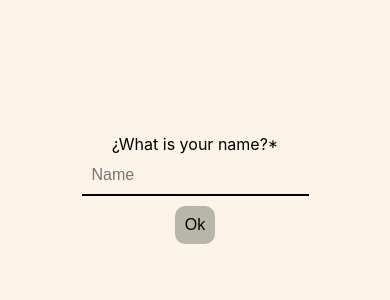
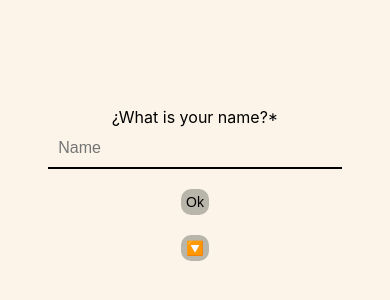
Before and after one commit to titirey18/Formulario2, a React (Vite) app: page / in a window 390 px wide. Shown: the part 234-534 px from the top of the page. Built offline with nearby package versions, Linux system fonts and the light colour scheme.

Commit message:
commit change

```diff
--- a/src/App.css
+++ b/src/App.css
@@ -7,6 +7,13 @@
   align-items: center;
   padding: 2rem;
   text-align: center;
+}
+.Forms{
+  width: 100%;
+  height: 300px;
+  align-items: center;
+  justify-content: center;
+  display: flex;
 }
 
 .logo {
--- a/src/components/Form/form.css
+++ b/src/components/Form/form.css
@@ -1,12 +1,23 @@
-label{
+label {
+  position: relative;
+  right: 390px;
+  bottom: 10px;
   color: black;
+  font-size: 20px;
 }
 
+.block {
+  width: 80%;
+}
 
 .animate__animated {
   animation-duration: 2s;
 }
 
+form {
+  display: flex;
+  flex-direction: column;
+}
 
 input,
 select {
@@ -17,16 +28,19 @@ select {
   border: none;
   background-color: rgb(252, 244, 232);
   border-bottom: solid 2px black;
-  font-size: 16px;
+  font-size: 18px;
 }
 
 button {
-  padding: 10px;
+  padding: 5px 10px;
   background-color: #b8b5ab;
   color: rgb(0, 0, 0);
   border: none;
   border-radius: 10px;
-  font-size: 16px;
+  font-size: 18px;
+  width: auto;
+  display: block;
+  margin: 10px auto;
   cursor: pointer;
   transition: background-color 0.3s ease;
 }
@@ -35,8 +49,75 @@ button:hover {
   background-color: #45a049;
 }
 
+.button-next {
+  position: relative;
+  top: 310px;
+  left: 45rem;
+  font-size: 23px;
+}
 
 span {
   font-size: 13px;
   color: red;
 }
+
+
+@media (max-width: 1024px) {
+  .button-next {
+    left: 35rem;
+    top: 270px;
+  }
+}
+
+
+@media (max-width: 768px) {
+  label {
+    right: 0;
+    bottom: 5px;
+    font-size: 18px;
+    text-align: center;
+  }
+
+  .block {
+    width: 90%;
+  }
+
+  input,
+  select {
+    font-size: 16px;
+  }
+
+  button {
+    font-size: 16px;
+    padding: 5px 8px;
+  }
+
+  .button-next {
+    left: 0;
+    right: 0;
+    top: auto;
+    font-size: 18px;
+    position: relative;
+    margin-top: 20px;
+    text-align: center;
+  }
+}
+
+
+@media (max-width: 480px) {
+  label {
+    font-size: 16px;
+    position: static;
+    text-align: center;
+  }
+
+  button {
+    font-size: 14px;
+    padding: 5px;
+  }
+
+  .button-next {
+    font-size: 16px;
+    margin-top: 10px;
+  }
+}
--- a/src/components/Form/form.jsx
+++ b/src/components/Form/form.jsx
@@ -1,7 +1,7 @@
 import { useState } from "react";
 import React from "react";
 import "./form.css";
-import "animate.css"; // Asegúrate de tener animate.css instalada o importada en tu proyecto.
+import "animate.css";
 
 const preguntas = [
   "¿What is your name?*",
@@ -86,8 +86,8 @@ const Form = () => {
   };
 
   return (
-    <div className={`animate__animated ${animacion}`} key={paso}>
-      <form onSubmit={handleSubmit}>
+    <div className="block">
+      <form className={`animate__animated ${animacion}`} key={paso} onSubmit={handleSubmit}>
         {paso < preguntas.length ? (
           <>
             <label>{preguntas[paso]}</label>
@@ -129,6 +129,14 @@ const Form = () => {
           <button type="submit">Enviar</button>
         )}
       </form>
+    <div className="button-next">
+      {paso > 0 && (
+        <button onClick={() => setPaso(paso - 1)}>🔼</button>
+      )}
+      {paso < preguntas.length - 1 && (
+        <button onClick={handleNext}>🔽</button>
+      )}
+    </div>
     </div>
   );
 };
--- a/src/index.css
+++ b/src/index.css
@@ -24,4 +24,5 @@
 body {
   background-color: rgb(252, 244, 232);
   height: 100vh;
+  overflow: hidden;
 }
```
